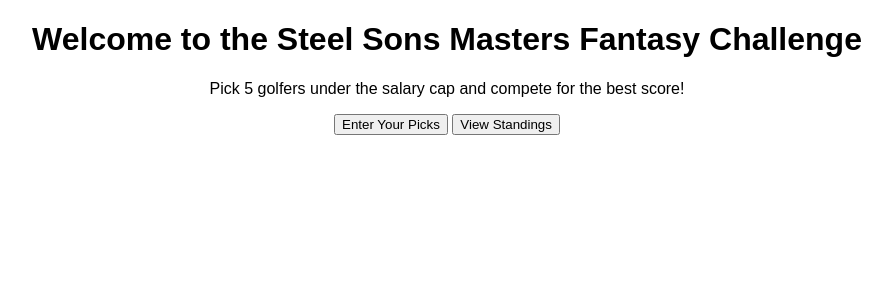
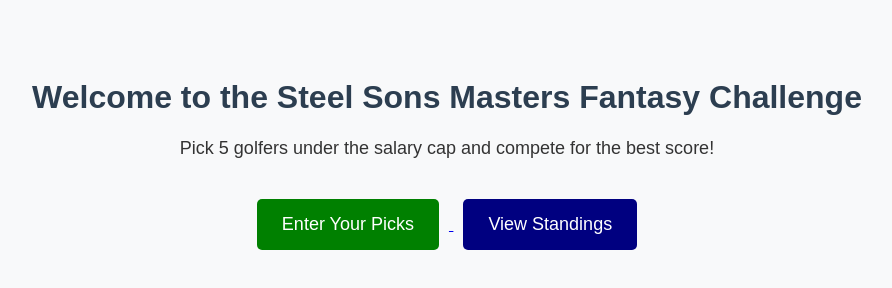
Before and after one commit to amd5181/SteelSonsMasters, a plain HTML site: page index.html in a window 1280 px wide. Shown: the whole page, without its empty margins (193-1085 px from the left). Drawn offline with Linux system fonts and the light colour scheme.

Commit message:
Update index.html

```diff
--- a/index.html
+++ b/index.html
@@ -1,36 +1,55 @@
 <!DOCTYPE html>
-<html>
+<html lang="en">
 <head>
+    <meta charset="UTF-8">
+    <meta name="viewport" content="width=device-width, initial-scale=1.0">
     <title>Steel Sons Masters Fantasy Challenge</title>
-    <script>
-        function openForm() {
-            document.getElementById("formPopup").style.display = "block";
-        }
-        function closeForm() {
-            document.getElementById("formPopup").style.display = "none";
-        }
-    </script>
     <style>
         body {
             font-family: Arial, sans-serif;
             text-align: center;
+            background-color: #f8f9fa;
+            padding: 50px;
         }
-        #formPopup {
-            display: none;
-            position: fixed;
-            top: 50%;
-            left: 50%;
-            transform: translate(-50%, -50%);
-            width: 80%;
-            height: 80%;
-            background-color: white;
-            border: 2px solid black;
-            padding: 20px;
-            z-index: 1000;
+
+        h1 {
+            color: #2c3e50;
         }
-        iframe {
-            width: 100%;
-            height: 90%;
+
+        p {
+            font-size: 18px;
+            color: #333;
+        }
+
+        .button-container {
+            margin-top: 30px;
+        }
+
+        button {
+            font-size: 18px;
+            padding: 15px 25px;
+            margin: 10px;
+            border: none;
+            cursor: pointer;
+            border-radius: 5px;
+        }
+
+        .enter-button {
+            background-color: green;
+            color: white;
+        }
+
+        .enter-button:hover {
+            background-color: darkgreen;
+        }
+
+        .standings-button {
+            background-color: navy;
+            color: white;
+        }
+
+        .standings-button:hover {
+            background-color: darkblue;
         }
     </style>
 </head>
@@ -39,12 +58,16 @@
     <h1>Welcome to the Steel Sons Masters Fantasy Challenge</h1>
     <p>Pick 5 golfers under the salary cap and compete for the best score!</p>
 
-    <button onclick="openForm()">Enter Your Picks</button>
-    <button onclick="window.location.href='leaderboard.html'">View Standings</button>
+    <div class="button-container">
+        <!-- Enter Picks Button -->
+        <a href="https://script.google.com/macros/s/AKfycbyAyJT-HH3-i9leHDDEF4cAz15Wxot-GXgbcY5b_CEz33WUiraoSoffvxGN9hL9D7pUXg/exec" target="_blank">
+            <button class="enter-button">Enter Your Picks</button>
+        </a>
 
-    <div id="formPopup">
-        <button onclick="closeForm()">Close</button>
-        <iframe src="YOUR_GOOGLE_FORM_URL_HERE"></iframe>
+        <!-- View Standings Button (This should link to your leaderboard page) -->
+        <a href="leaderboard.html">
+            <button class="standings-button">View Standings</button>
+        </a>
     </div>
 
 </body>
```
